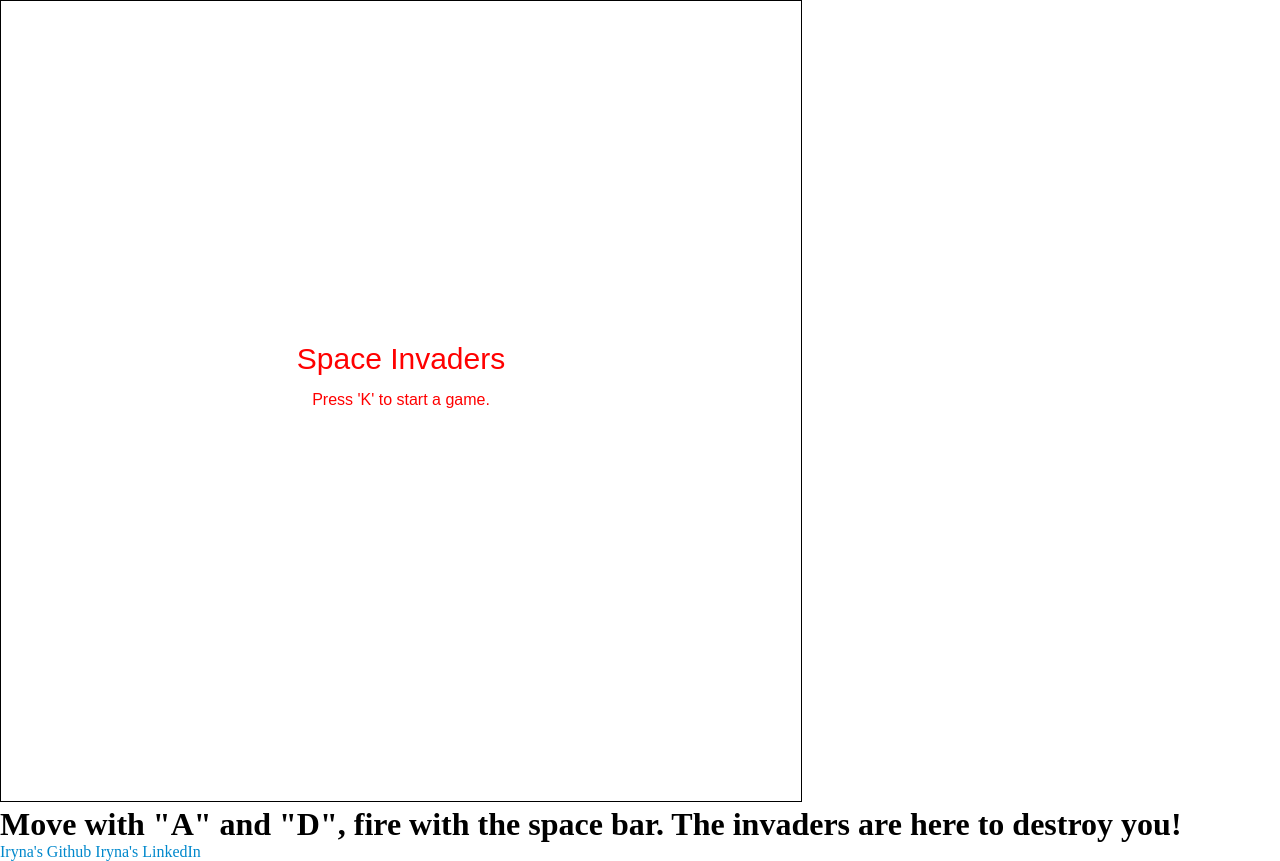
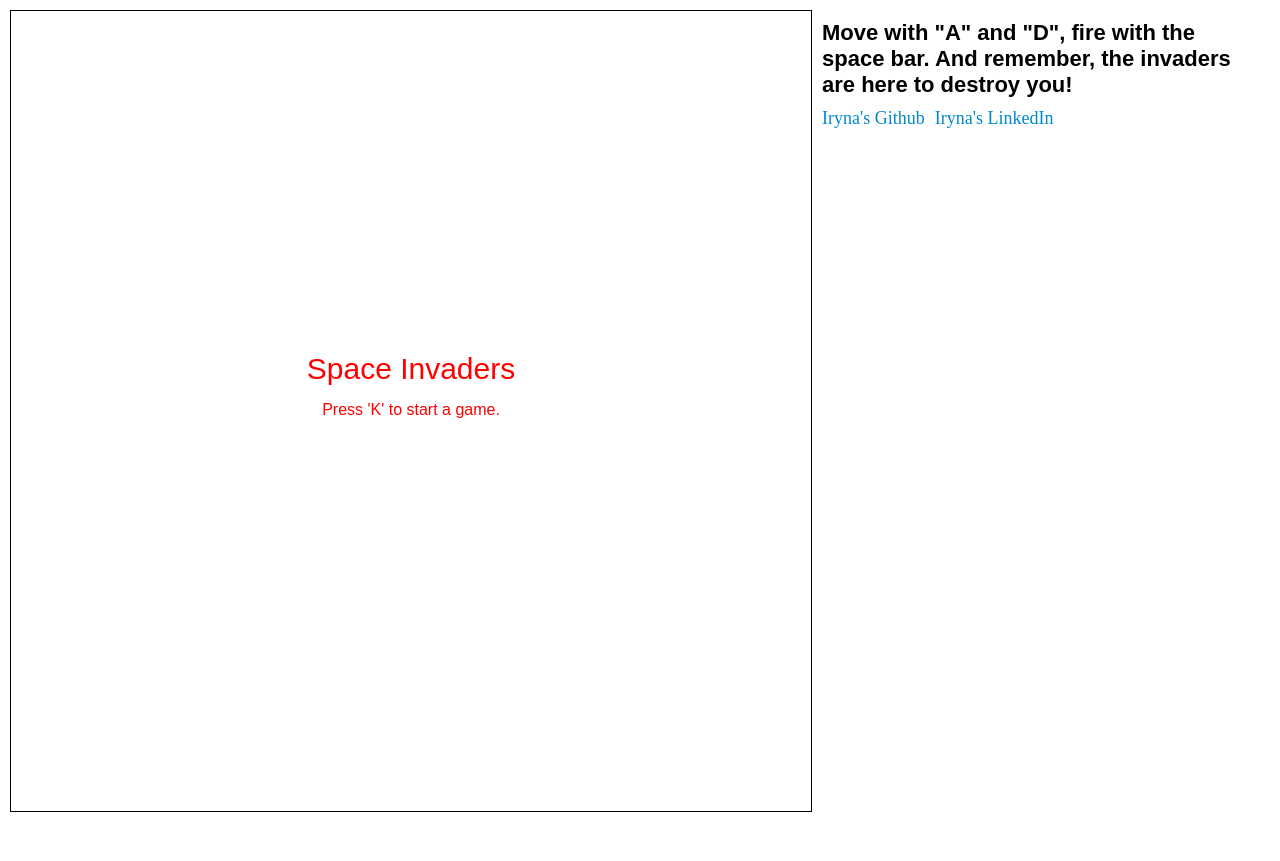
Before and after one commit to irynamcb/SpaceInvaders, a plain HTML site: page dist/index.html in a window 1280 px wide. After the commit the page ends 822 px from the top, so only its background shows below. Drawn offline with Linux system fonts and the light colour scheme.

Commit message:
Add styling

```diff
--- a/dist/index.html
+++ b/dist/index.html
@@ -15,7 +15,7 @@
     <div class="main">
         <canvas id="game-canvas" width="800" height="800" style="border:1px solid" class="canvas"></canvas>
         <div class="message">
-            <h1>Move with "A" and "D", fire with the space bar. The invaders are here to destroy you!</h1>
+            <h1>Move with "A" and "D", fire with the space bar. And remember, the invaders are here to destroy you!</h1>
             <div class="links">
                 <a href="https://github.com/irynamcb">Iryna's Github</a>
                 <a href="https://www.linkedin.com/in/iryna-mcbride/">Iryna's LinkedIn</a>
--- a/dist/main.css
+++ b/dist/main.css
@@ -11,9 +11,42 @@ a object,:link object,:visited object
 { border:0 }
 address,abbr { font-style:normal }
 iframe:not(.auto-link) { display:none ! important; visibility:hidden ! important; margin-left: -10000px ! important  }
+
+
+.main {
+	display: flex;
+	flex-direction: row;
+	justify-content: space-around;
+	align-items: flex-start;
+	margin: 10px;
+}
+
+.message {
+	display: flex;
+	flex-direction: column;
+	flex-wrap: wrap;
+	justify-content: space-around;
+	margin: 10px;
+}
+
+.message h1 {
+	font-size: 22px;
+	font-family: Arial, Helvetica, sans-serif;
+	color: black;
+	margin-bottom: 10px;
+}
+
+.links {
+	display: flex;
+	flex-direction: row;
+	justify-content: flex-start;
+}
+
 .links a {
   color: #0088cc;
   text-decoration: none;
+  font-size: 18px;
+  margin-right: 10px;
 }
 
 .links a:hover, a:focus {
```
